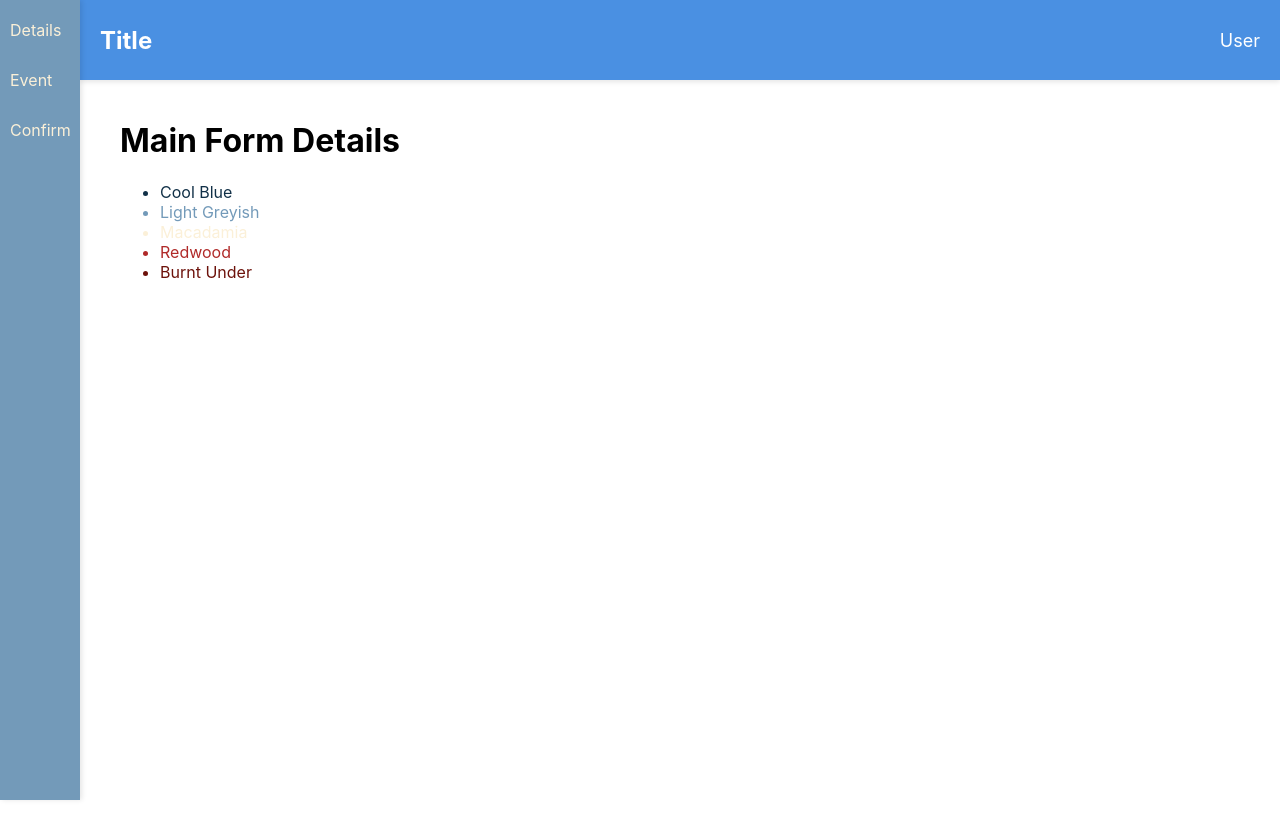
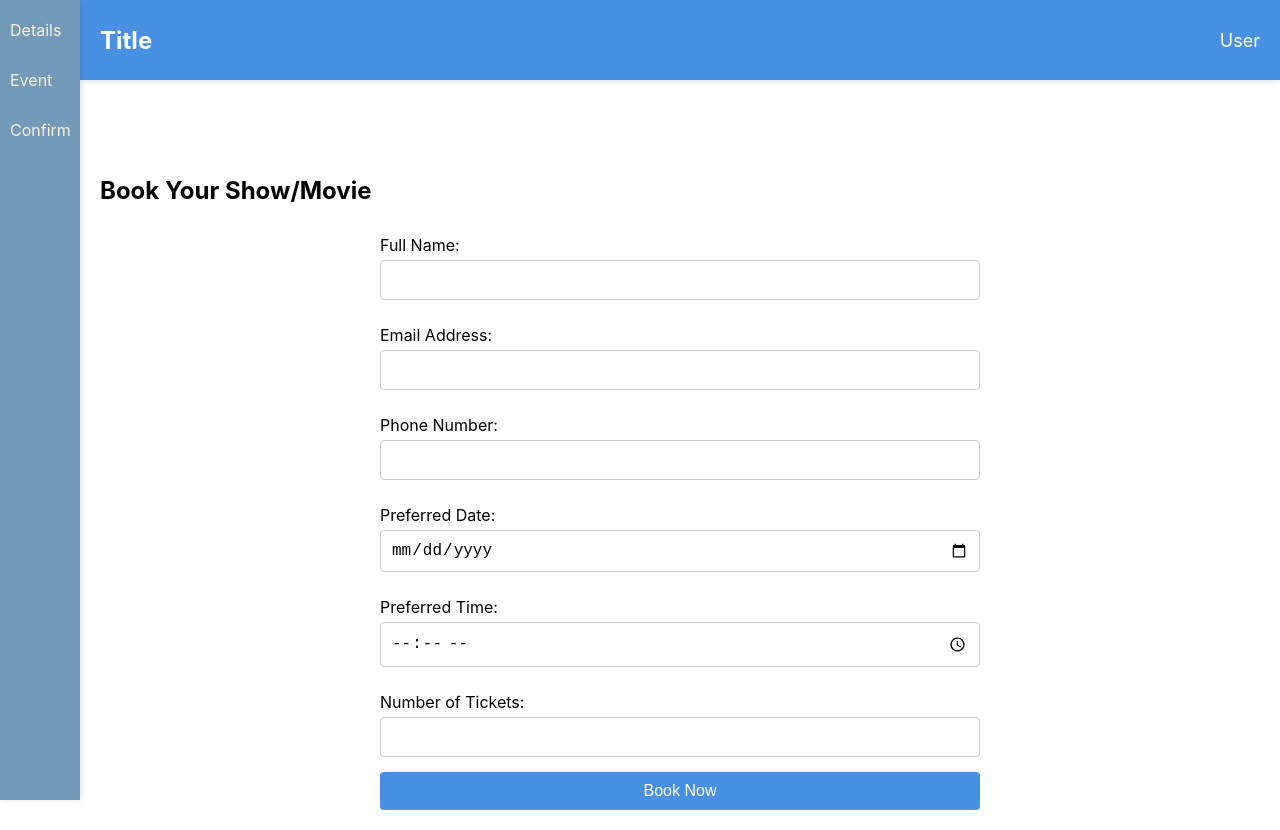
Before and after one commit to rhythm1124/Booking-app-, a React (Create React App) app in the folder bookingapp/: page / in a window 1280 px wide. Before the commit the page ends 800 px from the top, so only its background shows below. Built offline with nearby package versions, Linux system fonts and the light colour scheme.

Commit message:
setting up the form

```diff
--- a/bookingapp/src/pages/main_form.js
+++ b/bookingapp/src/pages/main_form.js
@@ -9,14 +9,28 @@ const Form = () => {
             <NavBar /> {/* Add the NavBar component here */}
             <SideContainer /> {/* Add the SideContainer component here */}
             <div className="main-content">
-                <h1>Main Form Details</h1>
-                <ul className="color-theme">
-                    <li id="a">Cool Blue</li>
-                    <li id="b">Light Greyish</li>
-                    <li id="c">Macadamia</li>
-                    <li id="d">Redwood</li>
-                    <li id="e">Burnt Under</li>
-                </ul>
+                <h1>Book Your Show/Movie</h1>
+                <form className="booking-form">
+                    <label htmlFor="name">Full Name:</label>
+                    <input type="text" id="name" name="name" required />
+
+                    <label htmlFor="email">Email Address:</label>
+                    <input type="email" id="email" name="email" required />
+
+                    <label htmlFor="phone">Phone Number:</label>
+                    <input type="tel" id="phone" name="phone" required />
+
+                    <label htmlFor="date">Preferred Date:</label>
+                    <input type="date" id="date" name="date" required />
+
+                    <label htmlFor="time">Preferred Time:</label>
+                    <input type="time" id="time" name="time" required />
+
+                    <label htmlFor="tickets">Number of Tickets:</label>
+                    <input type="number" id="tickets" name="tickets" min="1" required />
+
+                    <button type="submit">Book Now</button>
+                </form>
             </div>
         </div>
     );
--- a/bookingapp/src/styles/main_form.css
+++ b/bookingapp/src/styles/main_form.css
@@ -1,17 +1,56 @@
 .main-content {
-    margin-left: 100px;
+    margin-left: 80px; /* Space for the side container */
+    margin-top: 60px;  /* Space for the navbar */
     padding: 20px;
+    box-sizing: border-box; /* Include padding in the width calculation */
 }
 
-#a {color: #113047;}
-#b {color: #739ab9;}
-#c {color: #fbf0d8;}
-#d {color: #b02a29;}
-#e {color: #6d120b;}
+h1 {
+    font-size: 24px;
+    margin-bottom: 20px;
+}
+
+.booking-form {
+    display: flex;
+    flex-direction: column;
+    max-width: 600px; /* Limit the width of the form */
+    margin: 0 auto; /* Center the form */
+}
+
+.booking-form label {
+    font-size: 16px;
+    margin: 10px 0 5px;
+}
+
+.booking-form input {
+    padding: 10px;
+    margin-bottom: 15px;
+    border: 1px solid #ccc;
+    border-radius: 4px;
+    font-size: 16px;
+}
+
+.booking-form button {
+    padding: 10px 15px;
+    background-color: #4a90e2;
+    color: #ffffff;
+    border: none;
+    border-radius: 4px;
+    font-size: 16px;
+    cursor: pointer;
+}
+
+.booking-form button:hover {
+    background-color: #357abd;
+}
 
 @media (max-width: 768px) {
     .main-content {
-        margin-left: 0;
-        padding: 20px;
+        margin-left: 0; /* Remove the left margin for smaller screens */
+        margin-top: 60px; /* Space for the navbar */
+    }
+
+    .booking-form {
+        padding: 10px;
     }
 }
```
